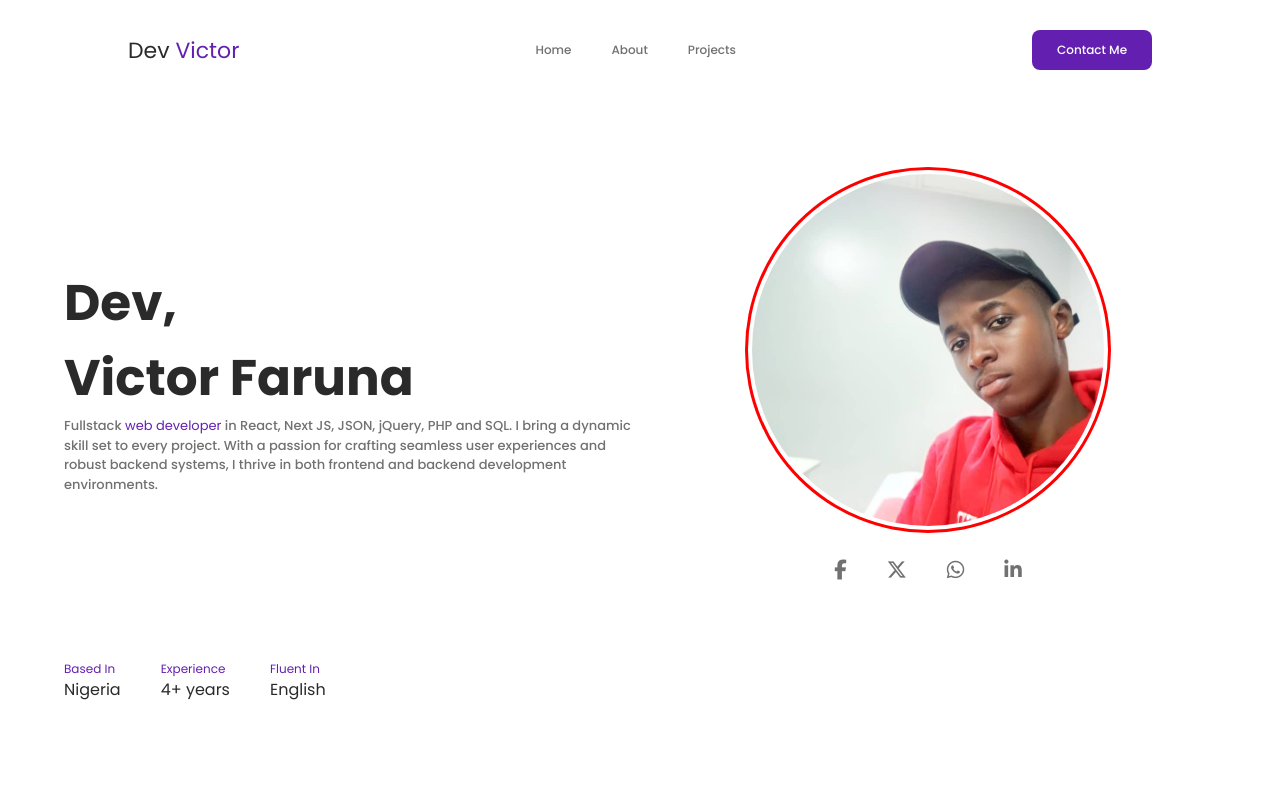
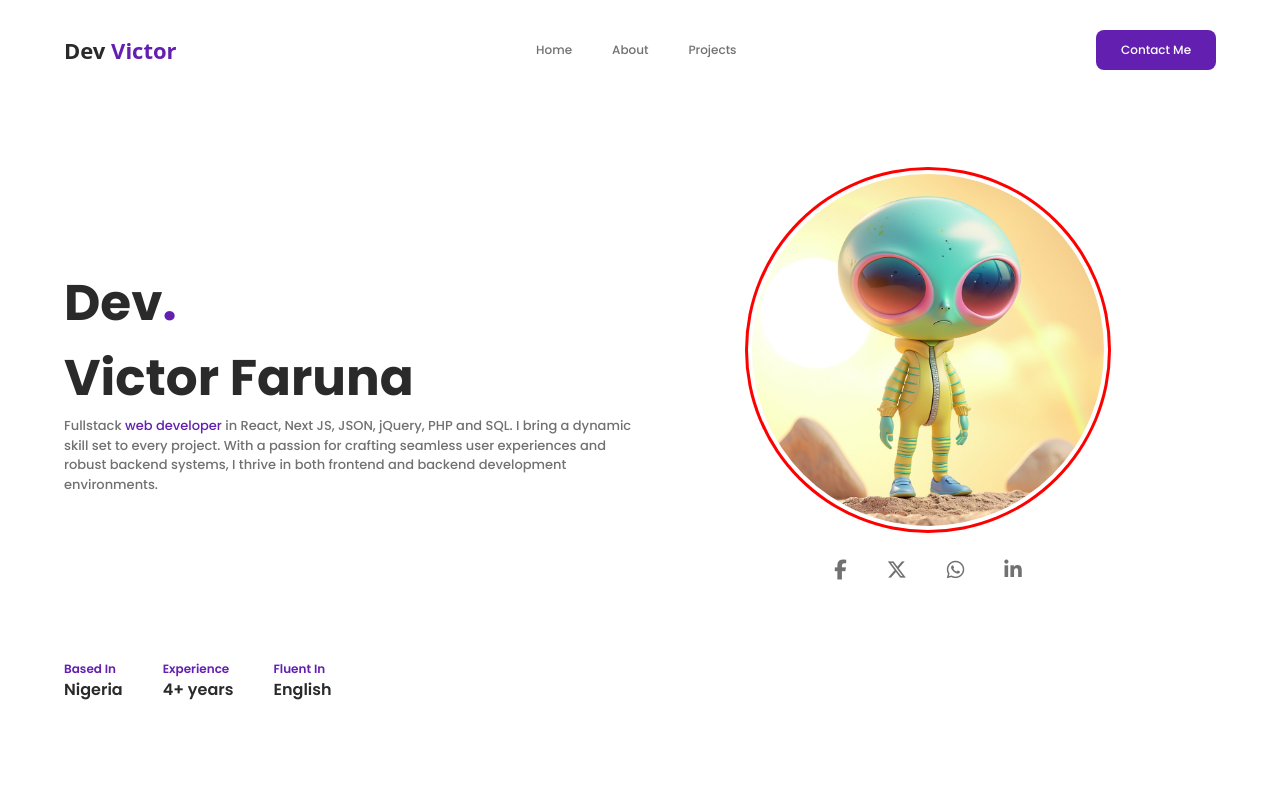
Before and after one commit to dello-thefirst/portfolio, a Next.js app: page / in a window 1280 px wide. Shown: the top 800 px of the page. Built offline with nearby package versions, Linux system fonts and the light colour scheme.

Commit message:
dshdhjdvlSHVJS

```diff
--- a/app/componenets/FrontMain.tsx
+++ b/app/componenets/FrontMain.tsx
@@ -1,5 +1,5 @@
 import Image from "next/image";
-import Portrait from "../Portrait.webp";
+import Portrait from "../0_0.webp";
 import Link from "next/link";
 export default function FrontMain() {
   return (
@@ -8,7 +8,8 @@ export default function FrontMain() {
         <div className="left w-full h-full flex items-center">
           <div>
             <p className="text-[50px] text-[var(--color-1)] font-bold sm:text-[30px] sm:mb-[10px]">
-              Dev,<br></br> Victor Faruna
+              Dev<span className="text-[var(--color-2)]">.</span>
+              <br></br> Victor Faruna
             </p>
             <p className="text-[13px] text-[var(--color-3)] font-medium">
               Fullstack{" "}
--- a/app/componenets/Header.tsx
+++ b/app/componenets/Header.tsx
@@ -6,7 +6,7 @@ interface PageProps {
 }
 export default function Header() {
   return (
-    <header className="w-full h-[100px] flex items-center px-[10%] justify-between">
+    <header className="w-full h-[100px] flex items-center px-[5%] justify-between">
       <div className="logo text-[var(--color-2)] text-[22px] font-semibold font-sans">
         <Link href={`/`}>
           <span className="text-[var(--color-1)]">Dev</span> Victor
--- a/app/globals.css
+++ b/app/globals.css
@@ -6,24 +6,20 @@
   padding: 0;
   margin: 0;
   box-sizing: border-box;
-  font-weight: 400;font-family: "Poppins", sans-serif;
-}
-
-p {
-  font-family: "Poppins", sans-serif;
 }
 
 body,
 html {
-  --bg-main: rgb(23, 8, 40);
-  --font-main: "Poppins", sans-serif;
+  --bg-main: rgb(17, 3, 32);
+  --font-main: var(--font-poppins);
   --color-1: white;
-  --color-2: rgb(173, 101, 255);
+  --color-2: rgb(142, 91, 199);
   --color-3: rgb(175, 173, 173);
   --color-4: rgb(96, 10, 101);
   --color-5: red;
   background-color: var(--bg-main);
   height: 100vh;
+  font-family: var(--font-main);
 }
 
 body.light {
```
Also changed, not shown: app/0_0.webp (added), app/logos/html.png.
